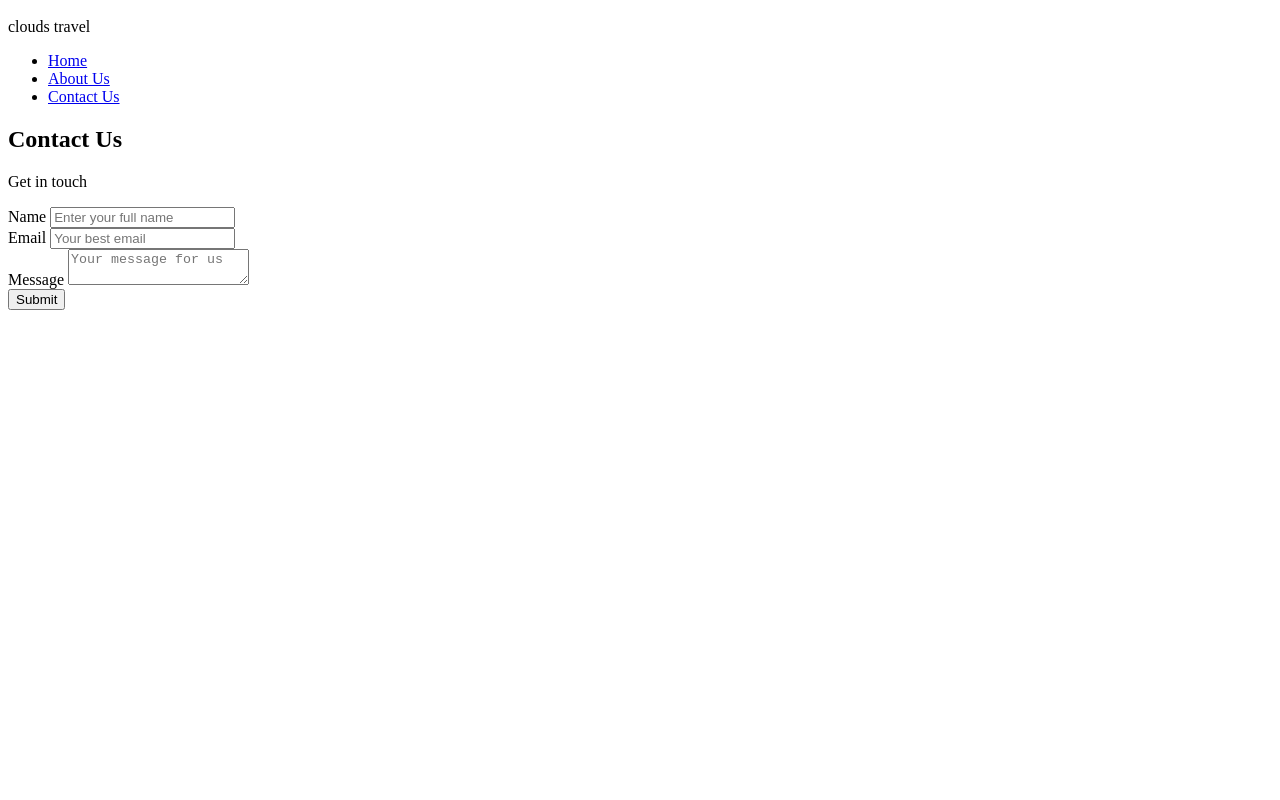
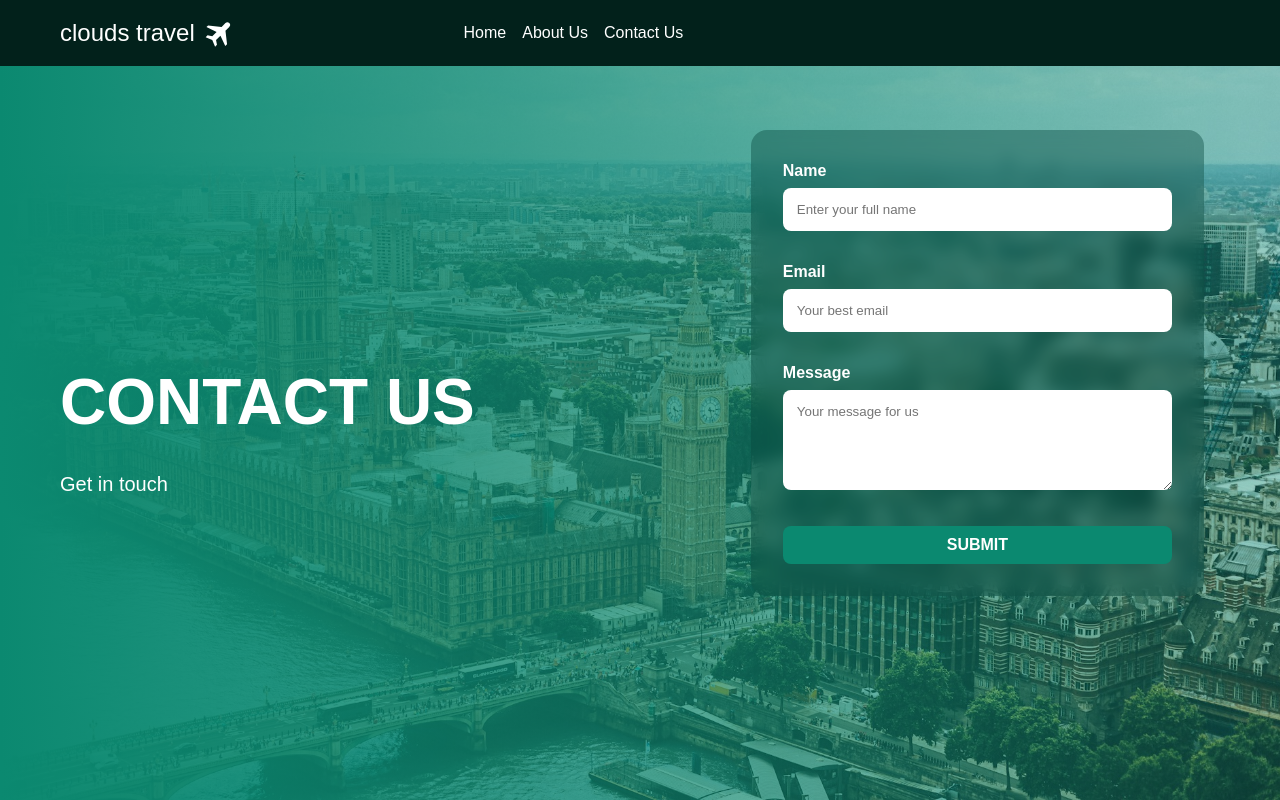
Before and after one commit to clouds83/clouds_travel, a plain HTML site: page contact.html in a window 1280 px wide. Drawn offline with Linux system fonts and the light colour scheme; the site is published under a folder, as on GitHub Pages, so addresses that start at the root find nothing.

Commit message:
paths fix 3

```diff
--- a/contact.html
+++ b/contact.html
@@ -4,7 +4,7 @@
     <meta charset="UTF-8" />
     <meta name="viewport" content="width=device-width, initial-scale=1.0" />
     <title>Contact Us - Clouds Travel</title>
-    <link rel="stylesheet" href="/styles.css" />
+    <link rel="stylesheet" href="styles.css" />
   </head>
   <body>
     <header>
@@ -16,7 +16,7 @@
 
         <nav>
           <ul>
-            <li><a href="/">Home</a></li>
+            <li><a href="index.html">Home</a></li>
             <li><a href="about-us.html">About Us</a></li>
             <li><a href="contact.html">Contact Us</a></li>
           </ul>
```
Also changed, not shown: about-us.html (+1 -1 lines), index.html (+1 -1 lines).
